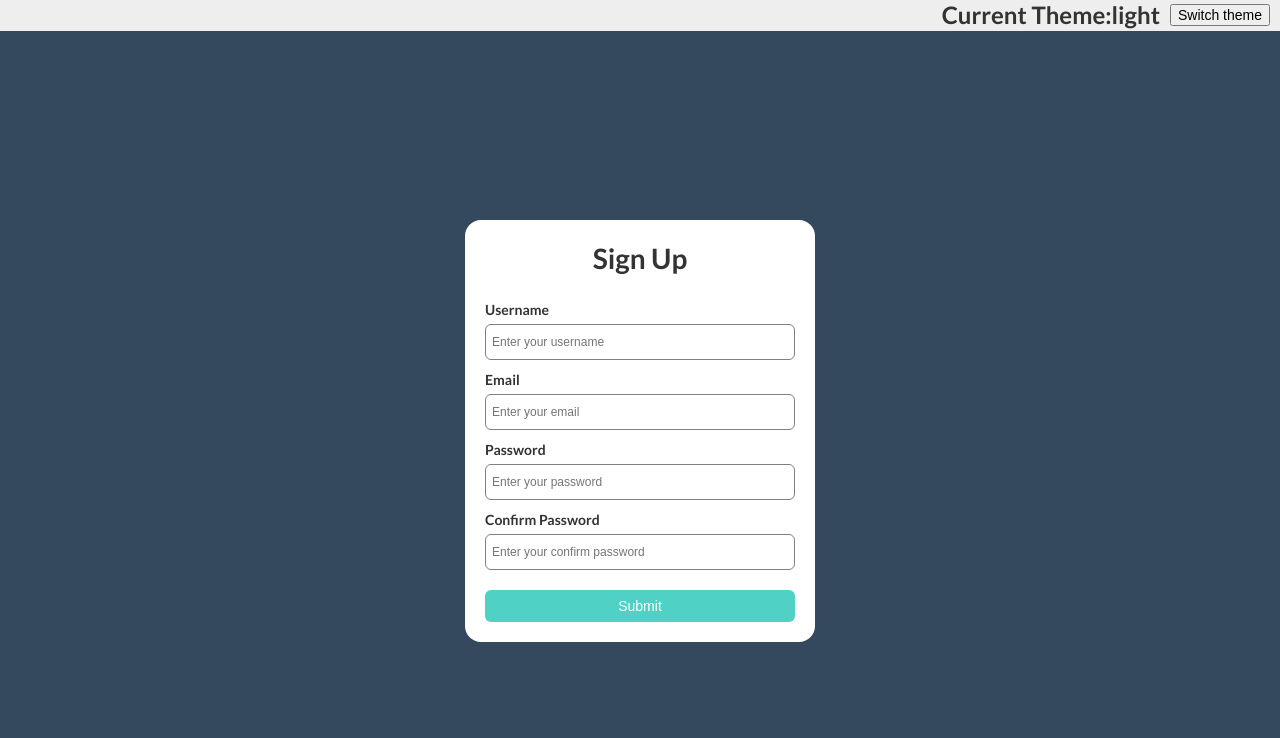
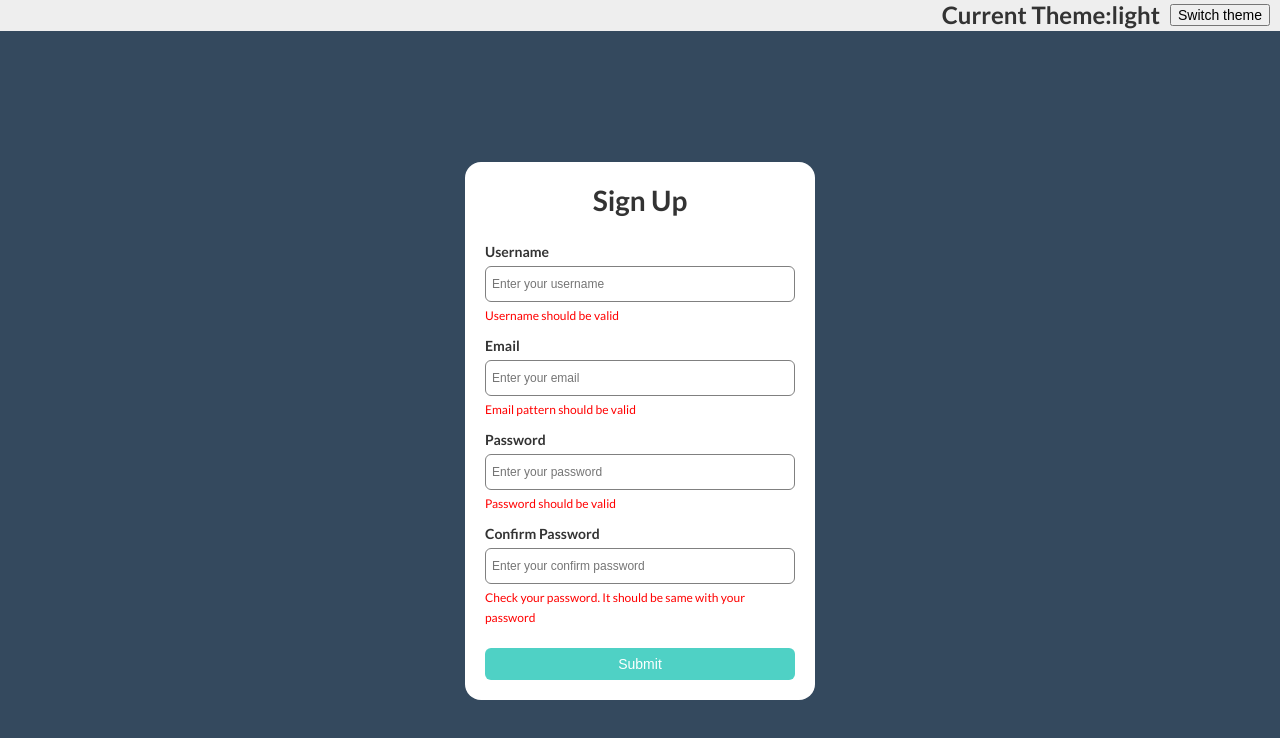
Before and after one commit to fatihece/context-template, a React (Create React App) app: page / in a window 1280 px wide. Shown: the top 738 px of the page. Built offline with nearby package versions, Linux system fonts and the light colour scheme.

Commit message:
implemented patterns for inputs

```diff
--- a/src/components/form/Form.js
+++ b/src/components/form/Form.js
@@ -8,6 +8,7 @@ const Form = () => {
     email: "",
     password: "",
     confirm: "",
+    required: true,
   });
 
   const inputs = [
@@ -16,39 +17,53 @@ const Form = () => {
       name: "username",
       type: "text",
       placeholder: "Enter your username",
-      label:"Username"
+      label: "Username",
+      required: true,
+      pattern:"^(?=[a-zA-Z0-9._]{3,20}$)(?!.*[_.]{2})[^_.].*[^_.]",
+      error:"Username should be valid"
     },
     {
       id: 2,
       name: "email",
       type: "email",
       placeholder: "Enter your email",
-      label:"Email"
+      label: "Email",
+      required: true,
+      // pattern:"^\S+@\S+\.\S+$"
+      error:"Email pattern should be valid"
     },
     {
       id: 3,
       name: "password",
       type: "text",
       placeholder: "Enter your password",
-      label:"Password"
+      label: "Password",
+      required: true,
+      pattern:"^(?=.*[0-9])(?=.*[!@#$%^&*])[a-zA-Z0-9!@#$%^&*]{6,16}$",
+      error:"Password should be valid"
+
     },
     {
       id: 4,
       name: "confirm",
       type: "text",
       placeholder: "Enter your confirm password",
-      label:"Confirm Password"
+      label: "Confirm Password",
+      required: true,
+      pattern:values.password,
+      error:"Check your password. It should be same with your password"
     },
   ];
   const onChange = (e) => {
     e.preventDefault();
+    setValues({...values, [e.target.name]:e.target.value})
   };
   return (
     <div className="form-container">
       <form>
         <h1>Sign Up</h1>
         {inputs.map((input) => {
-          return <FormInput  onChange={onChange}  {...input}/>;
+          return <FormInput onChange={onChange} {...input} />;
         })}
 
         <button type="submmit">Submit</button>
--- a/src/components/form/FormInput.js
+++ b/src/components/form/FormInput.js
@@ -1,11 +1,12 @@
 import React from "react";
 import "./style.css";
 function FormInput(props) {
-  const{id,onChange,label,...inputProps} = props
+  const{id,onChange,label,error,...inputProps} = props
   return (
     <div className="form-input">
       <label>{label}</label>
-      <input  name={props.name} onChange={onChange} type="text" {...inputProps}/>
+      <input  name={props.name} onChange={onChange} type="text" pattern="" {...inputProps}/>
+      <span>{error}</span>
     </div>
   );
 }
--- a/src/components/form/style.css
+++ b/src/components/form/style.css
@@ -48,3 +48,14 @@
   h1{
     text-align: center;
   }
+
+  .form-input span{
+    color:red;
+    font-size: 12px;
+    text-align: start;
+    display: none;
+  }
+
+  input:invalid~span{
+    display: block;
+  }
```
